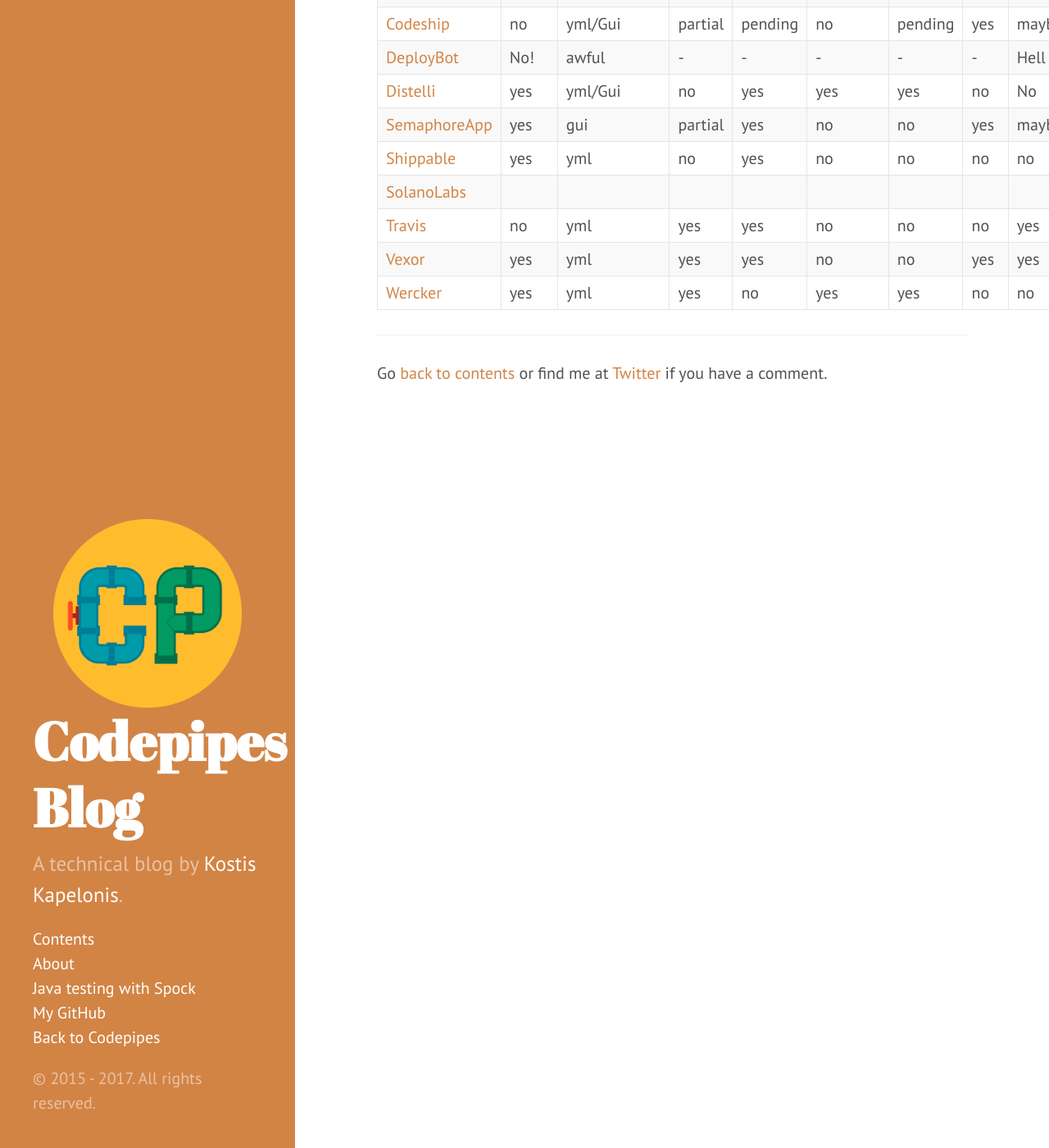
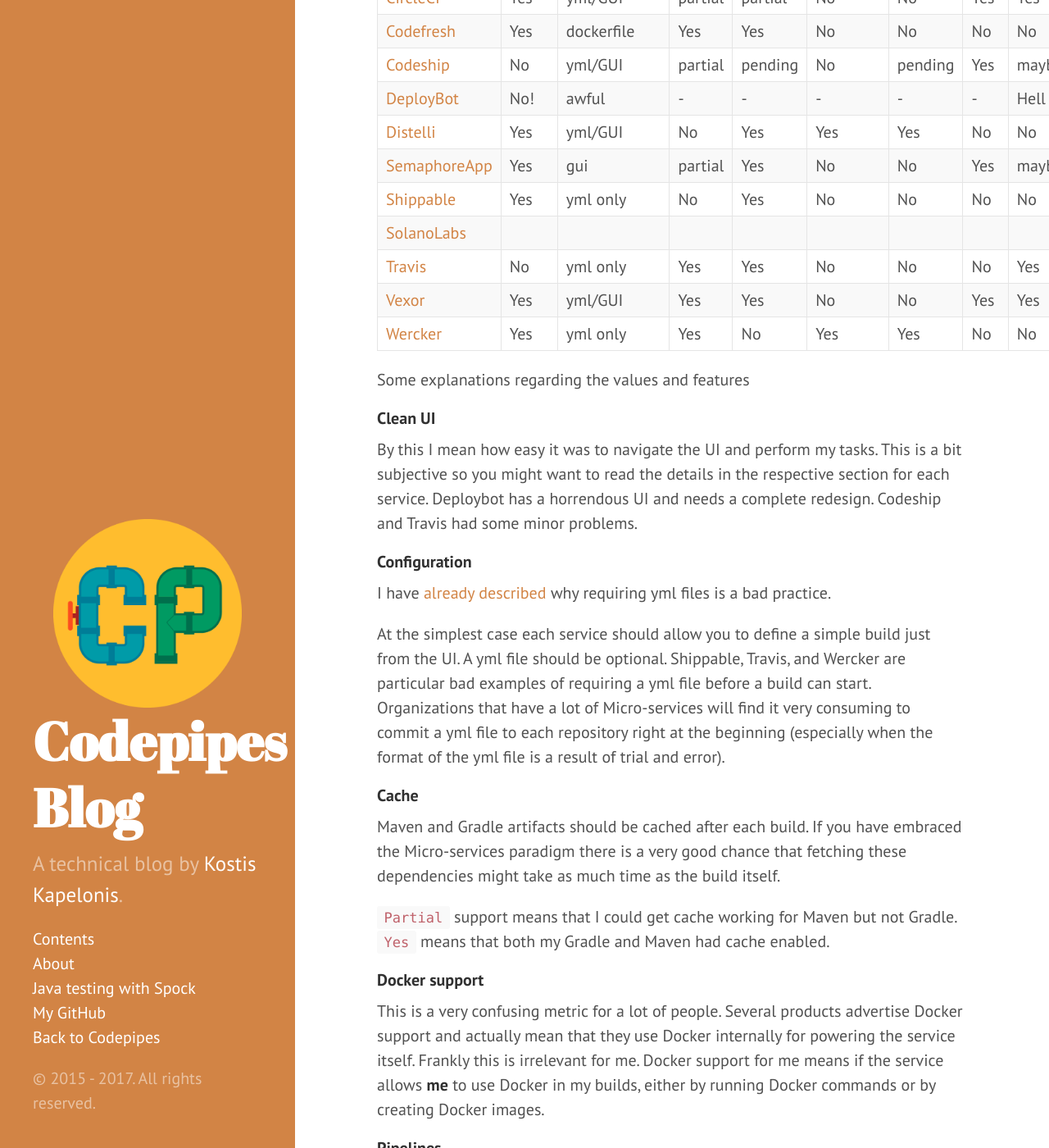
Before and after one commit to kkapelon/kkapelon.github.io, a Jekyll site: the page built from _posts/2017-02-19-hosted-ci-comparison.md, in a window 1280 px wide and 1400 px high, scrolled down 43536 px. Shown: the whole window at 82% size. Built offline with Jekyll 4.4.1, drawn with Linux system fonts in a browser that asks for light colours; some of the changed text lies outside the part shown.

Commit message:
Added conclusion

```diff
--- a/_posts/2017-02-19-hosted-ci-comparison.md
+++ b/_posts/2017-02-19-hosted-ci-comparison.md
@@ -794,17 +794,68 @@
 
 ### Conclusion
 
+After all is said and done here is the comparison chart you have been waiting for.
+
 | Company                          | Clean UI      | Configuration | Cache | Docker support| Pipelines | Local builds | SSH | Recommended |
 | -------------                    |:--------|  ------ |  ------ | ------ |------  | ------ | ------ |------ |
-| [Buddy Works](#buddyworks)       | yes     | yml/Gui | yes | yes|  yes | no |  no| yes|
-| [CircleCI](#circleci)            | yes | yml/Gui | partial| partial | no | no | yes | yes|
-| [Codefresh](#codefresh)          | yes | dockerfile | yes  | yes  | no | no  | no | no|
-| [Codeship](#codeship)            | no | yml/Gui | partial | pending | no | pending | yes  | maybe |
-| [DeployBot](#deploybot)          | No! | awful | - | - | -  |-  | -  | Hell no |
-| [Distelli](#distelli)            | yes | yml/Gui | no | yes | yes | yes | no | No |
-| [SemaphoreApp](#semaphoreapp)    | yes | gui | partial | yes  | no | no  | yes | maybe|
-| [Shippable](#shippable)          | yes | yml | no | yes | no | no | no | no|
+| [Buddy Works](#buddyworks)       | Yes     | yml/GUI | Yes | Yes|  Yes | No |  No| Yes|
+| [CircleCI](#circleci)            | Yes | yml/GUI | partial| partial | No | No | Yes | Yes|
+| [Codefresh](#codefresh)          | Yes | dockerfile | Yes  | Yes  | No | No  | No | No |
+| [Codeship](#codeship)            | No | yml/GUI | partial | pending | No | pending | Yes  | maybe |
+| [DeployBot](#deploybot)          | No! | awful | - | - | -  |-  | -  | Hell No |
+| [Distelli](#distelli)            | Yes | yml/GUI | No | Yes | Yes | Yes | No | No |
+| [SemaphoreApp](#semaphoreapp)    | Yes | gui | partial | Yes  | No | No  | Yes | maybe|
+| [Shippable](#shippable)          | Yes | yml only| No | Yes | No | No | No | No|
 | [SolanoLabs](#solanolabs)        | | | | | | | | |
-| [Travis](#travis)                | no | yml | yes | yes  | no  | no  | no | yes |
-| [Vexor](#vexor)                  | yes | yml | yes| yes| no | no | yes| yes|
-| [Wercker](#wercker)              | yes | yml | yes | no | yes| yes| no | no |
+| [Travis](#travis)                | No | yml only | Yes | Yes  | No  | No  | No | Yes |
+| [Vexor](#vexor)                  | Yes | yml/GUI | Yes| Yes| No | No | Yes| Yes|
+| [Wercker](#wercker)              | Yes | yml only| Yes | No | Yes| Yes| No | No |
+
+Some explanations regarding the values and features
+
+#### Clean UI
+
+By this I mean how easy it was to navigate the UI and perform my tasks. This is a bit subjective so you might
+want to read the details in the respective section for each service. Deploybot has a horrendous UI and needs a complete
+redesign. Codeship and Travis had some minor problems.
+
+#### Configuration
+
+I have [already described](https://zeroturnaround.com/rebellabs/9-features-you-need-to-demand-from-a-hosted-continuous-integration-service/) why requiring yml files is a bad practice.
+
+At the simplest case each service should allow you to define a simple build just from the UI. A yml file should be optional.
+Shippable, Travis, and Wercker are particular bad examples of requiring a yml file before a build can start. Organizations
+that have a lot of Micro-services will find it very consuming to commit a yml file to each repository right at the beginning
+(especially when the format of the yml file is a result of trial and error).
+
+#### Cache
+
+Maven and Gradle artifacts should be cached after each build. If you have embraced the Micro-services paradigm there is
+a very good chance that fetching these dependencies might take as much time as the build itself.
+
+`Partial` support means that I could get cache working for Maven but not Gradle. `Yes` means that both my Gradle and Maven
+had cache enabled.
+
+#### Docker support
+
+This is a very confusing metric for a lot of people. Several products advertise Docker support and actually mean that they use Docker internally for powering
+the service itself. Frankly this is irrelevant for me. Docker support for me means if the service allows **me** to use
+Docker in my builds, either by running Docker commands or by creating Docker images.
+
+#### Pipelines
+
+A pipeline is any arbitrary sequence of steps as defined [in the continuous delivery book](https://martinfowler.com/books/continuousDelivery.html). Several products advertise pipelines and they just mean that you can add a deployment step
+after your compilation phase. This is certainly a start but complex pipelines cannot be created with such as simple model.
+
+Distelli and BuddyWorks have the most comprehensive pipeline support. Wercker also offers pipelines in a much more complex manner.
+
+##### Local builds
+
+It is very convenient to be able to run a build locally in exactly the same manner as the build server. At the time or writing
+only Distelli, Codeship Pro and Wercker support this feature
+
+##### SSH into build slaves.
+
+While build logs are certainly helpful when a build fails, having SSH support for a build slave is the ultimate tool
+for debugging build problems. At the time of writing this capability is offered only by CircleCI, Codeship, SemaphoreApp and
+Vexor.
```
